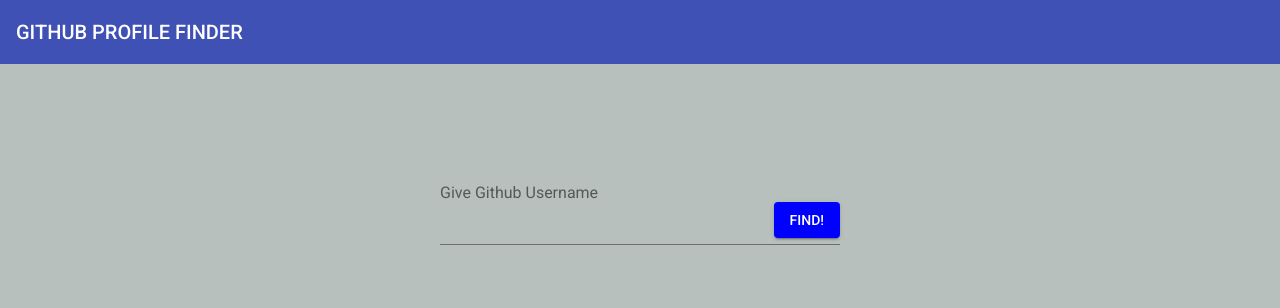
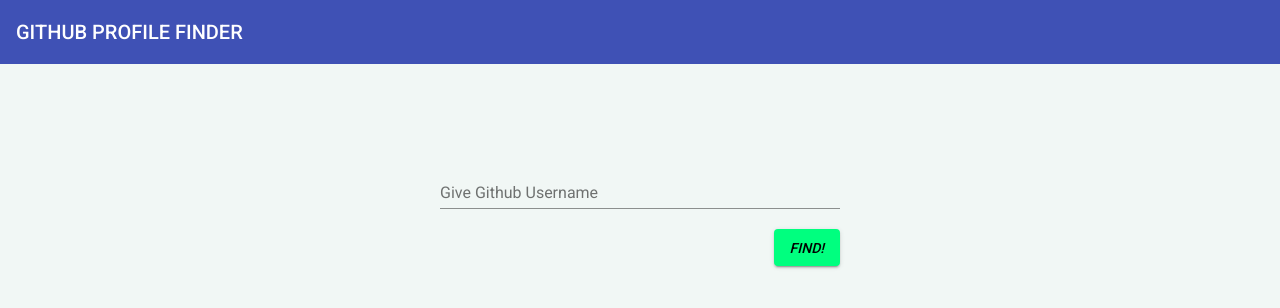
Before and after one commit to ARUNKUMARTRATR/github-profile-finder, an Angular app: page / in a window 1280 px wide. Shown: the top 308 px of the page. Built offline with nearby package versions, Linux system fonts and the light colour scheme.

Commit message:
Background color changed

```diff
--- a/src/app/app.component.html
+++ b/src/app/app.component.html
@@ -3,13 +3,14 @@
 <div style="margin: 100px auto;max-width: 400px;">
 <mat-form-field class="example-form-field" style="width: 100%;">
   <input matInput placeholder="Give Github Username" [(ngModel)]="name">
-  <button mat-raised-button color="primary" (click)='getting()' style="margin-left: 20px;background-color: blue;float:right;">FIND!</button>
 </mat-form-field>
+
+<button mat-raised-button color="primary" (click)='getting()' style="margin-left:20px;background-color:springgreen;float:right;color:black;"><i>FIND!</i></button>
 
 <mat-spinner *ngIf="isLoading" style="margin-left: 150px;"></mat-spinner>
 
-<mat-toolbar color="primary" *ngIf="err_msg" style="margin-top: 20PX;">
-  <mat-toolbar-row>
+<mat-toolbar color="primary" *ngIf="err_msg" style="margin-top: 50px;">
+  <mat-toolbar-row >
     <span>No Data Found</span>
   </mat-toolbar-row>
 </mat-toolbar>
--- a/src/app/app.component.ts
+++ b/src/app/app.component.ts
@@ -21,7 +21,8 @@
   {
     if(!this.name)
     {
-      return this.snackBar.open("ENTER VALID USER NAME","Ok",{duration:3000,verticalPosition:'top',horizontalPosition:'right'});
+      this.err_msg = false;
+      return this.snackBar.open("ENTER VALID USER NAME","OK",{duration:3000,verticalPosition:'top',horizontalPosition:'right'});
     }
     this.err_msg = false;
     this.isLoading=true;
@@ -48,7 +49,7 @@
       this.imgcard=false;
       this.isLoading=false;
       this.err_msg=true;
-      this.snackBar.open("NO USER FOUND!","Ok",{duration:3000,verticalPosition:'top',horizontalPosition:'right'});
+      this.snackBar.open("NO USER FOUND!","OK",{duration:3000,verticalPosition:'top',horizontalPosition:'right'});
     });
 
 
--- a/src/styles.scss
+++ b/src/styles.scss
@@ -2,5 +2,5 @@
 body { margin: 0; font-family: Roboto, "Helvetica Neue", sans-serif; }
 body
 {
-    background-color:rgb(184, 192, 190);
+    background-color:rgb(241, 247, 245);
 }
```
